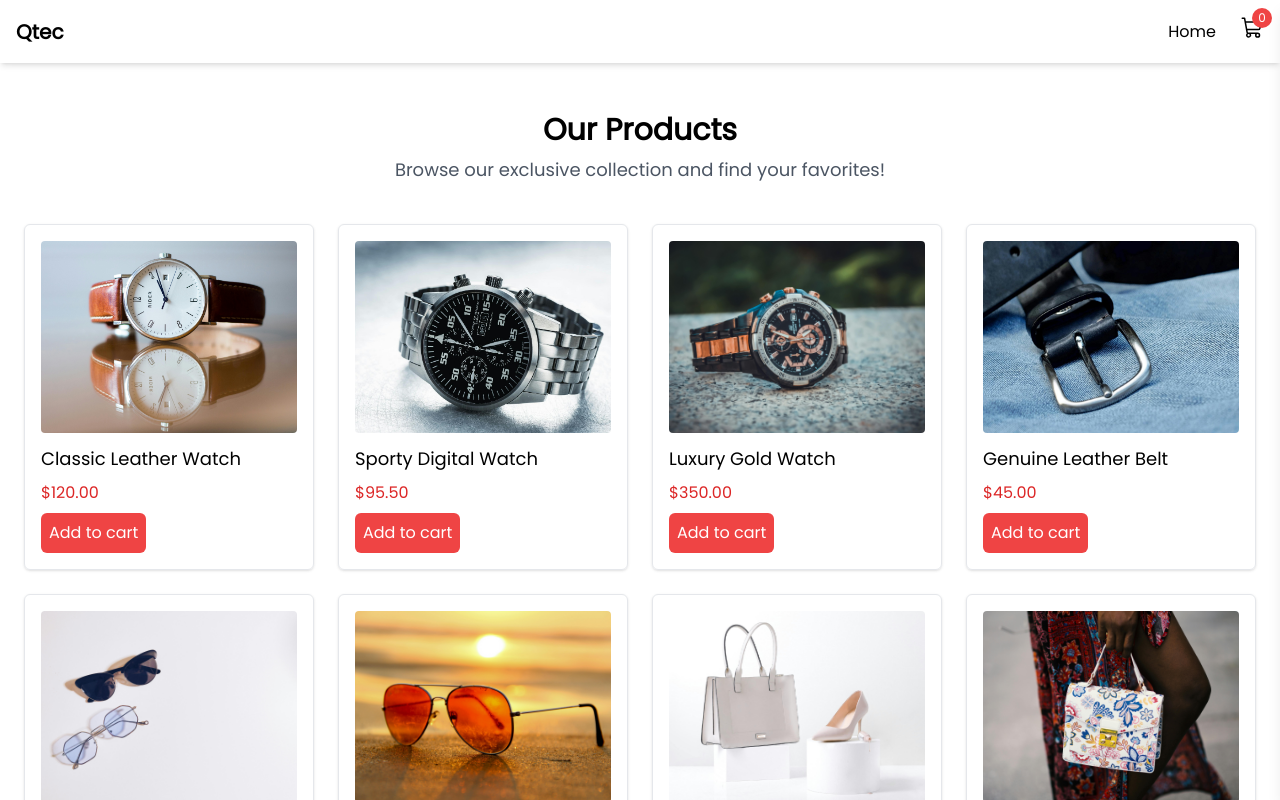
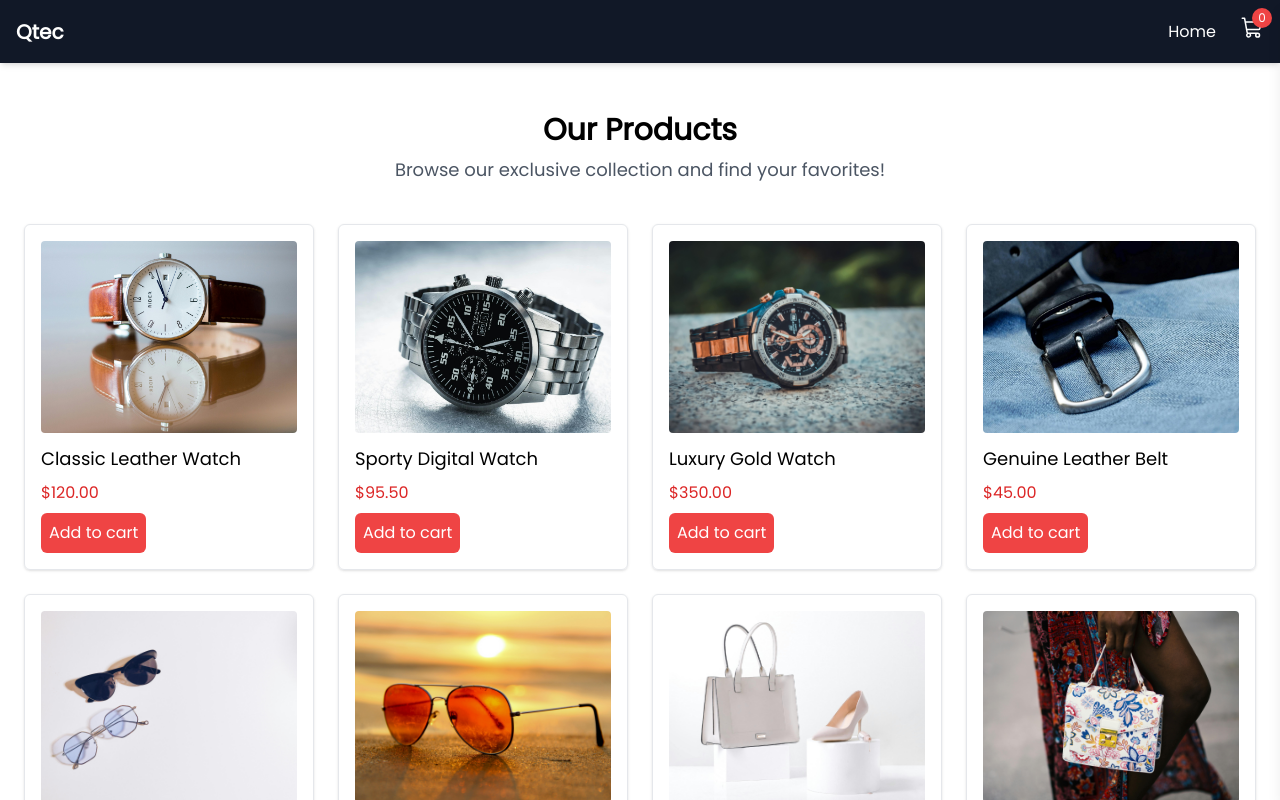
Before and after one commit to mdrubelhossain-me/Qtec-task, a React (Vite) app: page / in a window 1280 px wide. Shown: the top 800 px of the page. Built offline with nearby package versions, Linux system fonts and the light colour scheme.

Commit message:
design correction

```diff
--- a/src/components/Navbar.jsx
+++ b/src/components/Navbar.jsx
@@ -18,11 +18,11 @@ const Navbar = () => {
   const toggleCart = () => setCartOpen(!cartOpen);
 
   return (
-    <div className="w-full bg-white shadow-md fixed top-0 z-50">
+    <div className="w-full bg-gray-900 shadow-md fixed top-0 z-50">
       {/* Main navigation bar */}
       <nav className="container mx-auto px-4 py-4 flex items-center justify-between relative">
         {/* Left Section: logo and mobile menu button */}
-        <div className="flex items-center gap-3">
+        <div className="flex items-center gap-3 text-white">
           <div className="md:hidden cursor-pointer" onClick={toggleMenu}>
             {menuOpen ? <X size={28} /> : <List size={28} />}
           </div>
@@ -30,9 +30,9 @@ const Navbar = () => {
         </div>
 
         {/* Desktop Menu: navigation links and cart icon */}
-        <ul className="hidden md:flex items-center gap-6 font-medium">
+        <ul className="hidden md:flex items-center gap-6 font-medium text-white">
           <li>
-            <Link to="/" className="hover:text-red-600 transition">
+            <Link to="/" className="hover:text-red-600 transition duration-300">
               Home
             </Link>
           </li>
@@ -48,7 +48,7 @@ const Navbar = () => {
         </ul>
 
         {/* Mobile Cart Icon */}
-        <div className="md:hidden relative">
+        <div className="md:hidden relative text-white">
           <button onClick={toggleCart}>
             <ShoppingCart size={24} />
             <span className="absolute -top-2 -right-2 bg-red-500 text-white text-xs w-5 h-5 flex items-center justify-center rounded-full">
@@ -63,7 +63,7 @@ const Navbar = () => {
             menuOpen ? "max-h-40 py-4 gap-4" : "max-h-0 py-0 gap-0"
           }`}
         >
-          <Link to="/" className="hover:text-red-600 transition">
+          <Link to="/" className="hover:text-red-600 text-gray-900 transition">
             Home
           </Link>
         </div>
```
